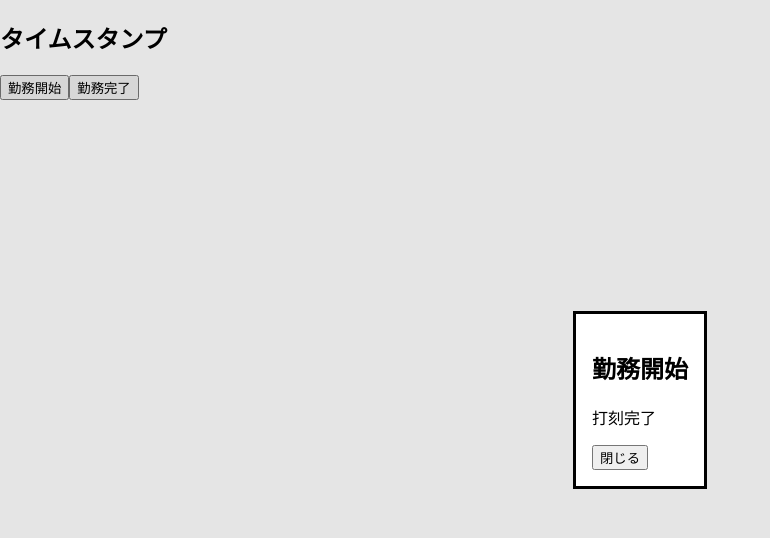
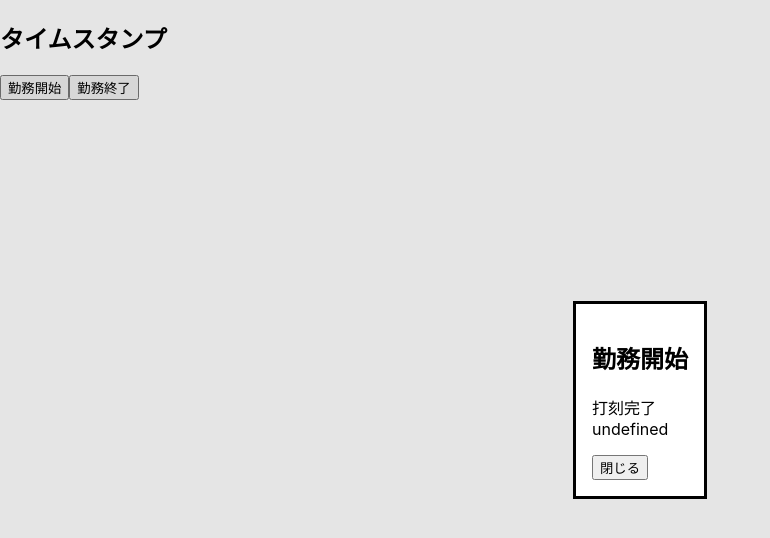
Before and after one commit to masanori001/react, a React (Create React App) app: page /time_stamp in a window 1280 px wide. Both pictures are taken after a click on the button "勤務開始". Shown: the top 538 px of the page, without its empty margins (0-770 px from the left). Built offline with nearby package versions, Linux system fonts and the light colour scheme.

Commit message:
モーダルウィンドウと時間取得を追加

```diff
--- a/src/pages/Timestamp_Page.jsx
+++ b/src/pages/Timestamp_Page.jsx
@@ -1,82 +1,48 @@
-import React from 'react';
+import React, { useRef, useState } from 'react';
 
 export const Timestamp_Page = () => {
 
-    const openDialog = () => {
-        const dialog = document.getElementById('myDialog');
-        dialog.showModal();
+    // 現在時刻を管理するuseStateを定義
+    const [currentTime, setCurrentTime] = useState();
+
+    // useRefでの要素参照とダイヤログ制御関数
+    const dialogRef = useRef();
+    const openDialog = () => dialogRef.current.showModal();
+    const closeDialog = () => dialogRef.current.close();
+    const dialogMessage = (title, message) => {
+
+        // 現在時刻を更新する関数を定義
+        const date = new Date;
+        const H = date.getHours(),
+                M = date.getMinutes(),
+                S = date.getSeconds();
+
+        setCurrentTime(`${H}:${M}:${S}`);
+
+        dialogRef.current.querySelector("h2").innerHTML = title;
+        dialogRef.current.querySelector("p").innerHTML = `${message}<br>${currentTime}`;
     };
 
-    const closeDialog = () => {
-        const dialog = document.getElementById('myDialog');
-        dialog.close();
-    };
-
-    const dialogMessage = (title, message) => {
-        const dialog = document.getElementById("myDialog");
-        dialog.querySelector("h2").textContent = title;
-        dialog.querySelector("p").textContent = message;
-    };
 
     return (
         <div>
             <h2>タイムスタンプ</h2>
-            <button id="startWorkBtn" onClick={() =>{
-                dialogMessage("勤務開始","打刻完了");
+            <button id="startWorkBtn" onClick={() => {
+                dialogMessage("勤務開始", "打刻完了");
                 openDialog();
             }}>勤務開始</button>
 
-            <button id="startWorkBtn" onClick={() =>{
-                dialogMessage("勤務終了","打刻完了");
+            <button id="FinishWorkBtn" onClick={() => {
+                dialogMessage("勤務終了", "打刻完了");
                 openDialog();
-            }}>勤務完了</button>
+            }}>勤務終了</button>
 
-            <dialog id="myDialog">
-                <h2></h2>
-                <p></p>
+            {/* useRef参照用のref属性を追加 */}
+            <dialog ref={dialogRef}>
+                <h2>insert_dialogTitle!</h2>
+                <p>insert_dialogMassage!</p>
                 <button onClick={closeDialog}>閉じる</button>
             </dialog>
         </div>
     );
 };
-
-
-// import React from "react";
-
-// export const Timestamp_Page = () =>{
-
-//     const dialogStartWork = () => {
-//         TimeStamp_Button_Click({
-//             message : "勤務開始時刻が打刻されました",
-//             BtnId : "startWorkBtn"
-//         });
-//     };
-
-//     return (
-//         <>
-//             <h2>タイムスタンプ</h2>
-//             <button id="startWorkBtn" onclick={dialogStartWork}>勤務開始</button>
-//             <button id="finishWorkBtn">勤務終了</button>
-//         </>
-//     );
-// };
-
-// const TimeStamp_Button_Click = ({message, BtnId}) =>{
-
-//     return (
-//         <div>
-//             <dialog id="timestampDialog">
-//                 <h2>{ message }</h2>
-//                 <button id="dialogCloseBtn">OK</button>
-//             </dialog>
-
-//             <script>
-//                 const dialog = document.getElementById("timestampDialog");
-//                 const openBtn = document.getElementById({ BtnId });
-//                 const closeBtn = document.getElementById("dialogCloseBtn");
-
-//                 openBtn.addEventListener("click", () => { dialog.showModal(); } );
-//             </script>
-//         </div>
-//     );
-// };
```
Also changed, not shown: src/commom_compornent/CurrentTime.jsx (added).
